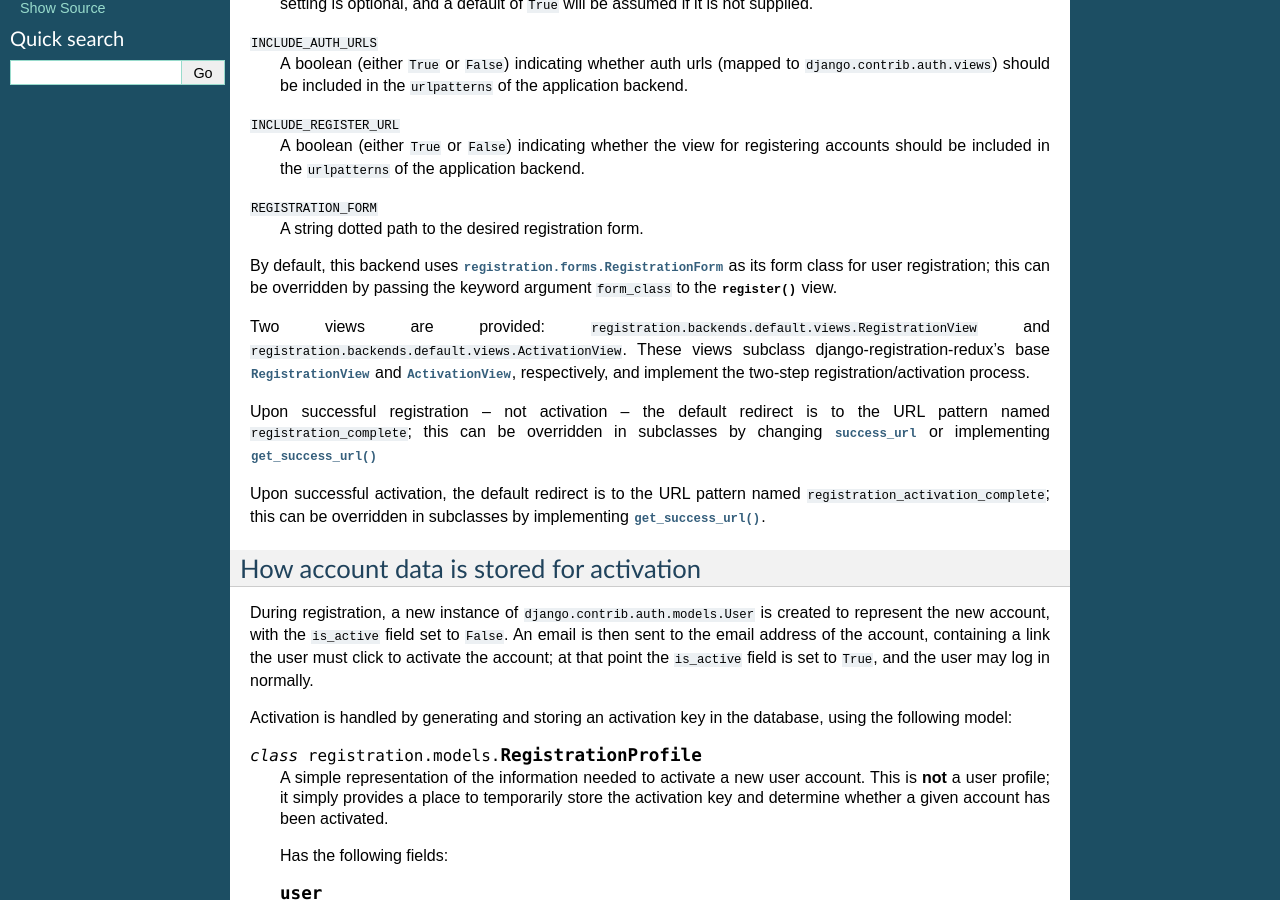
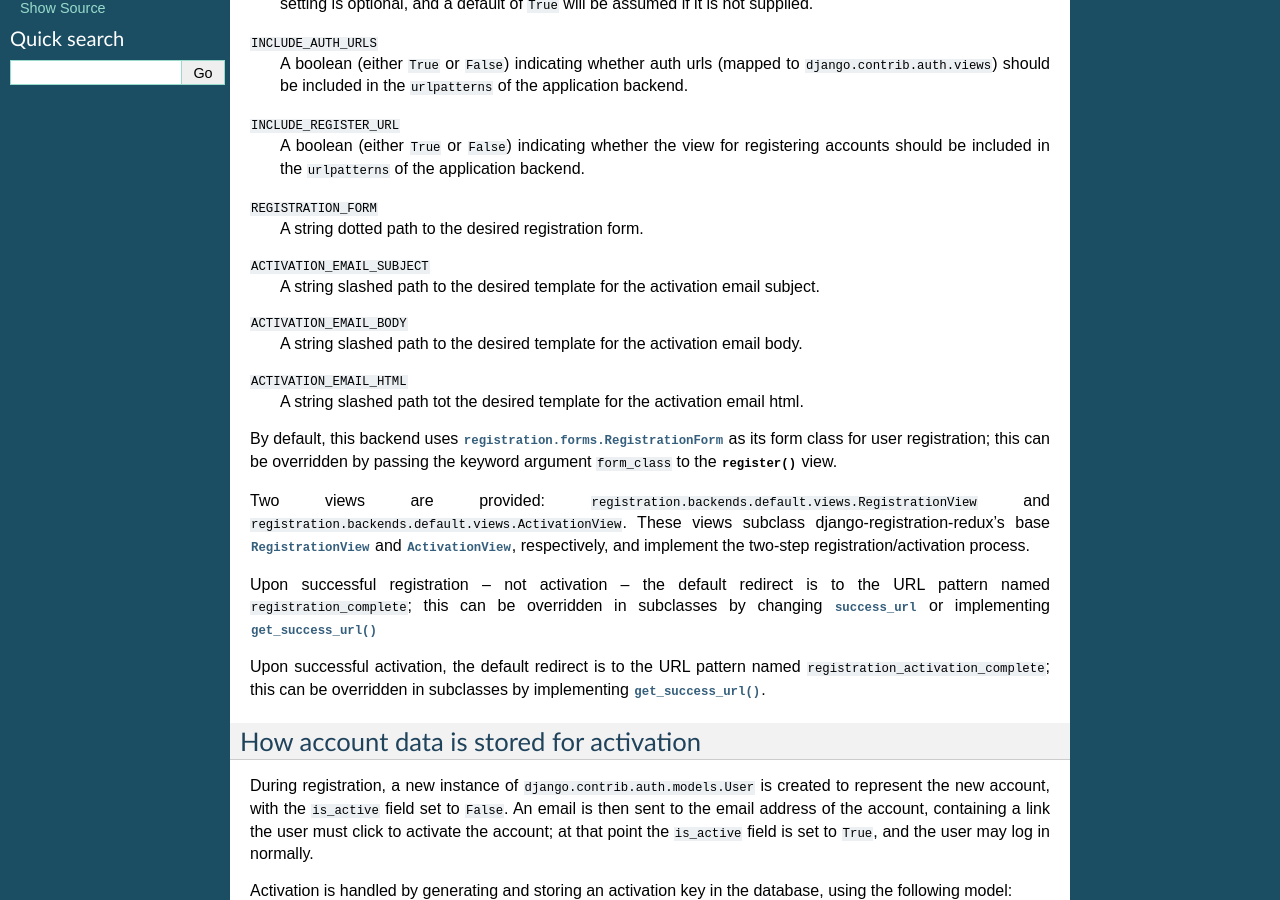
Before and after one commit to marktucker-django/Django-Registration, a Sphinx documentation site: the page built from docs/default-backend.rst, in a window 1280 px wide and 900 px high, scrolled down 496 px. Built offline with Sphinx 7.4.7, drawn with Linux system fonts in a browser that asks for light colours.

Commit message:
Add possible settings for activation emails (#283)
The django settings file may dictate where registration.models.RegistrationProfile.send_activation_email gets templates from. These are the email templates that are sent to a user when they sign up in order to activate their account, and to make custom emails the template source must be changed.

```diff
--- a/docs/default-backend.rst
+++ b/docs/default-backend.rst
@@ -44,6 +44,15 @@ This backend makes use of the following settings:
 
 ``REGISTRATION_FORM``
     A string dotted path to the desired registration form.
+
+``ACTIVATION_EMAIL_SUBJECT``
+    A string slashed path to the desired template for the activation email subject.
+
+``ACTIVATION_EMAIL_BODY``
+    A string slashed path to the desired template for the activation email body.
+
+``ACTIVATION_EMAIL_HTML``
+    A string slashed path tot the desired template for the activation email html.
 
 By default, this backend uses
 :class:`registration.forms.RegistrationForm` as its form class for
```
